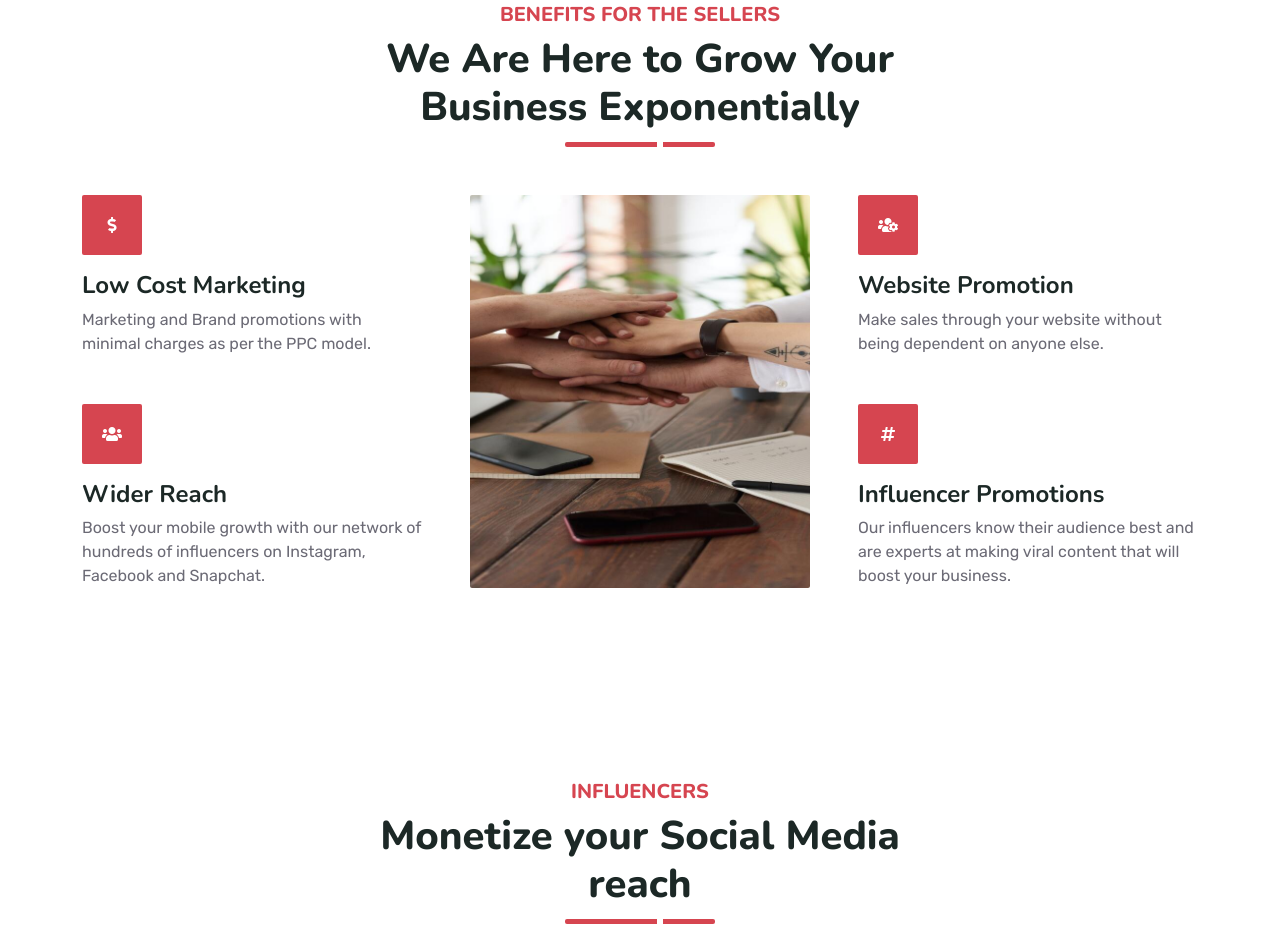
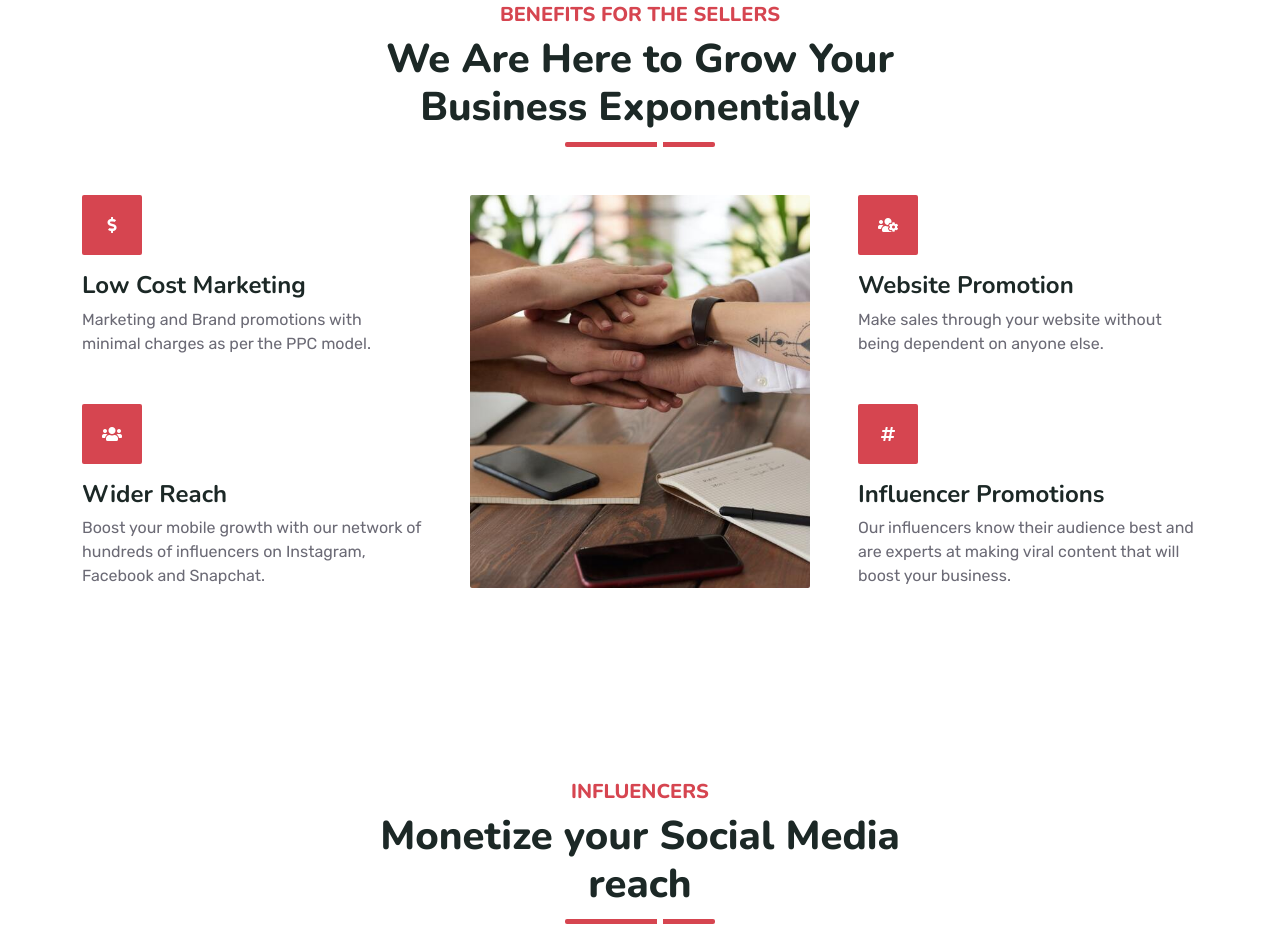
Before and after one commit to sartajsehgal/Shopobae-Website, a plain HTML site: page index.html in a window 1280 px wide. Shown: the part 1596-2523 px from the top of the page. Drawn offline with nearby package versions, Linux system fonts and the light colour scheme.

Commit message:
changed seller benefit img

```diff
--- a/index.html
+++ b/index.html
@@ -273,7 +273,7 @@
                 </div>
                 <div class="col-lg-4  wow zoomIn" data-wow-delay="0.9s" style="min-height: 350px;">
                     <div class="position-relative h-100">
-                        <img class="position-absolute w-100 h-100 rounded wow zoomIn" data-wow-delay="0.1s" src="img/feature1.jpg" style="object-fit: cover;">
+                        <img class="position-absolute w-100 h-100 rounded wow zoomIn" data-wow-delay="0.1s" src="img/feature2.jpg" style="object-fit: cover;">
                     </div>
                 </div>
                 <div class="col-lg-4">
```
Also changed, not shown: img/feature2.jpg (added).
